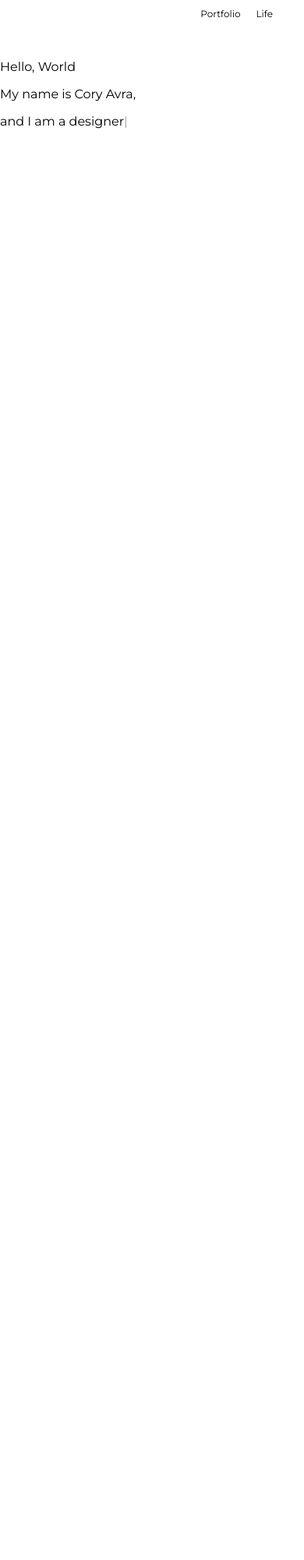
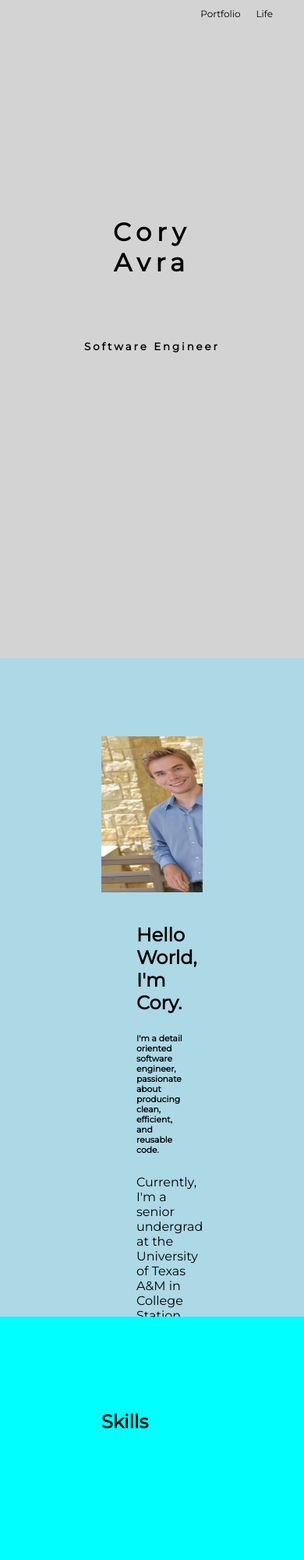
Before and after one commit to MrTidbit/cavra.github.io, a plain HTML site: page index.html in a window 390 px wide. Shown: the top 2000 px of the page at 78% size. Before the commit the page ends 844 px from the top, so only its background shows below. Drawn offline with nearby package versions, Linux system fonts and the light colour scheme.

Commit message:
Added sections, filler text

```diff
--- a/assets/css/style.css
+++ b/assets/css/style.css
@@ -3,6 +3,8 @@
 /*----------------------------------------------------------------------------*/
 
 html {
+    width: 100%;
+    height: 100%;
     /*background-color: var(--theme-color-1);*/
 }
 
@@ -51,6 +53,7 @@ h5 {
 /*----------------------------------------------------------------------------*/
 
 .header {
+    position: fixed;
     width: 100%;
     height: 60px;
 }
@@ -94,28 +97,15 @@ h5 {
 }
 
 /*----------------------------------------------------------------------------*/
-/* Hero Image */
-/*----------------------------------------------------------------------------*/
-
-.welcome {
-    margin: 0px;
-    padding: 0px;
-
-    width: 100%;
-    height: 250px;
-
-    overflow: hidden;
-}
-
-
-/*----------------------------------------------------------------------------*/
 /* Navigation Bar */
 /*----------------------------------------------------------------------------*/
 
 .nav {
     position: fixed;
-    top: 275px;
+    top: 50%;
     left: 25px;
+    transform: translate(0%, -50%);
+
     margin: 0px;
     padding: 0px;
 
@@ -135,7 +125,7 @@ h5 {
     margin-bottom: 5px;
     height: 40px;
 
-    border: 1px solid gray;
+    border: 1px solid darkgray;
     border-bottom-width: 3px;
     border-radius: 5px;
 }
@@ -160,6 +150,110 @@ h5 {
 }
 
 /*----------------------------------------------------------------------------*/
+/* Sections */
+/*----------------------------------------------------------------------------*/
+
+.section {
+    margin: 0px;
+    padding: 0px;
+
+    width: 100%;
+    height: 100%;
+    overflow: hidden;
+}
+
+.section-inner {
+    margin: 100px 130px;
+
+    height: auto;
+    overflow: hidden;
+}
+
+
+/*----------------------------------------------------------------------------*/
+/* Welcome Section */
+/*----------------------------------------------------------------------------*/
+
+#welcome {
+    background-color: lightgray;
+    text-align: center;
+}
+
+#welcome h1 {
+    position: absolute;
+    top: 35%;
+    left: 50%;
+    transform: translate(-50%, -50%);
+}
+
+#welcome h5 {
+    position: absolute;
+    top: 50%;
+    left: 50%;
+    transform: translate(-50%, -50%);
+}
+
+/*----------------------------------------------------------------------------*/
+/* About Section */
+/*----------------------------------------------------------------------------*/
+
+#about {
+    background-color: lightblue;
+}
+
+#about .text {
+    width: 50%;
+    margin: 20px;
+    float: right;
+}
+
+#about img {
+    width: 200px;
+    height: 200px;
+    float: left;
+}
+
+/*----------------------------------------------------------------------------*/
+/* Skills Section */
+/*----------------------------------------------------------------------------*/
+
+#skills {
+    background-color: aqua;
+}
+
+/*----------------------------------------------------------------------------*/
+/* Experience Section */
+/*----------------------------------------------------------------------------*/
+
+#experience {
+    background-color: lightgreen;
+}
+
+/*----------------------------------------------------------------------------*/
+/* Projects Section */
+/*----------------------------------------------------------------------------*/
+
+#projects {
+    background-color: lightyellow;
+}
+
+/*----------------------------------------------------------------------------*/
+/* Resume Section */
+/*----------------------------------------------------------------------------*/
+
+#resume {
+    background-color: lightblue;
+}
+
+/*----------------------------------------------------------------------------*/
+/* Contact Section */
+/*----------------------------------------------------------------------------*/
+
+#contact {
+    background-color: gray;
+}
+
+/*----------------------------------------------------------------------------*/
 /* Footer */
 /*----------------------------------------------------------------------------*/
 
@@ -167,7 +261,7 @@ h5 {
     padding: 0px;
     margin: 0px;
 
-    background-color: gray;
+    background-color: black;
 
     text-align: center;
     overflow: hidden;
--- a/assets/js/functions.js
+++ b/assets/js/functions.js
@@ -1,8 +1,8 @@
 
 var typed = new Typed('.type-welcome', {
-  strings: ["^500 developer", "^500 designer", "^500 creator"],
+  strings: ["^500 Web Developer", "^500 Mobile Developer", "Software Engineer"],
   typeSpeed: 30,
-  backSpeed: 100,
+  backSpeed: 80,
   startDelay: 300,
   backDelay: 1500,
   smartBackspace: false,
--- a/index.html
+++ b/index.html
@@ -21,22 +21,63 @@
 		</ul>
 	</div>
 
-	<div class='welcome'>
-		<p>Hello, World</p>
-		<p>My name is Cory Avra,</p>
-		<p>and I am a <span class="type-welcome"></span></p>
+	<div class="section" id='welcome'>
+		<h1>Cory Avra</h1>
+		<h5>Software Engineer</h5>
+	</div>
+
+	<div class="section" id='about'>
+		<div class="section-inner">
+			<img src="assets/img/headshot.jpg">
+			<div class="text">
+				<h2>Hello World, I'm Cory.</h2>
+				<h6>I'm a detail oriented software engineer, passionate about producing clean, efficient, and reusable code.</h6>
+				<p>Currently, I'm a senior undergrad at the University of Texas A&amp;M in College Station, Texas, studying Computer Science with a minor in Business. I have experience developing mobile apps, live websites, databases, and more.</p>
+			</div>
+		</div>
+	</div>
+
+	<div class="section" id='skills'>
+		<div class="section-inner">
+			<h2>Skills</h2>
+		</div>
+	</div>
+
+	<div class="section" id='experience'>
+		<div class="section-inner">
+			<h2>experience</h2>
+		</div>
+	</div>
+
+	<div class="section" id='projects'>
+		<div class="section-inner">
+			<h2>projects</h2>
+		</div>
+	</div>
+
+	<div class="section" id='resume'>
+		<div class="section-inner">
+			<h2>resume</h2>
+		</div>
+	</div>
+
+	<div class="section" id='contact'>
+		<div class="section-inner">
+			<h2>contact</h2>
+		</div>
 	</div>
 
 	<div class='nav'>
 		<ul>
-			<li><a href='#top'>About</a></li>
-			<li><a href='#top'>Experience</a></li>
-			<li><a href='#top'>Skills</a></li>
-			<li><a href='#top'>Projects</a></li>
-			<li><a href='#top'>Contact</a></li>
+			<li><a href='#about'>About</a></li>
+			<li><a href='#skills'>Skills</a></li>
+			<li><a href='#experience'>Experience</a></li>
+			<li><a href='#projects'>Projects</a></li>
+			<li><a href='#resume'>Resume</a></li>
+			<li><a href='#contact'>Contact</a></li>
 		</ul>
 	</div>
-<!--
+
 	<div class='footer'>
 		<ul>
 			<li><a href='mailto:coryavra@gmail.com' class='fa fa-envelope' title='Email'></a></li>
@@ -46,7 +87,7 @@
 			<li><a href='https://www.linkedin.com/in/cory-avra/' class='fa fa-linkedin' title='LinkedIn'></a></li>
 			<li><a href='https://github.com/cavra' class='fa fa-github' title='Github'></a></li>
 		</ul>
-	</div> -->
+	</div>
 
 	<!-- Scripts (Keep down here for optimal loading times!) -->
 	<script type='text/javascript' src='https://ajax.googleapis.com/ajax/libs/jquery/1.6.1/jquery.min.js'></script>
```
Also changed, not shown: assets/img/headshot.jpg (added).
